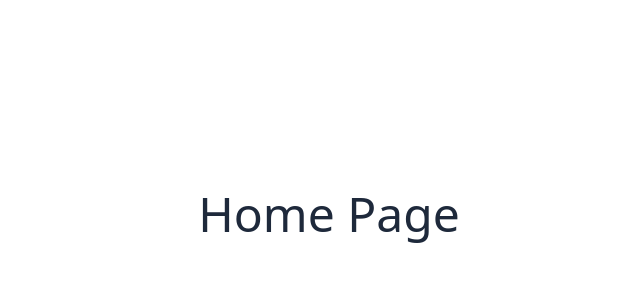
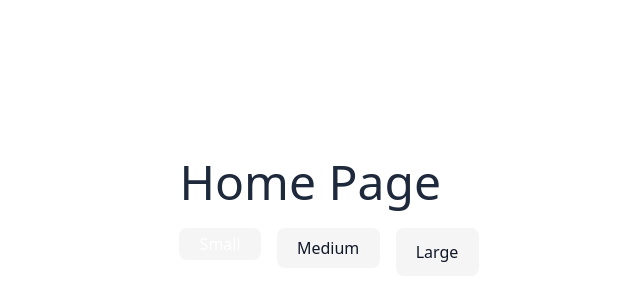
Before and after one commit to PoncheDeFrutas/neo-template, a React (Vite) app: page / in a window 1280 px wide. Shown: the part 186-486 px from the top of the page, without its empty margins (311-951 px from the left). Built offline with nearby package versions, Linux system fonts and the light colour scheme.

Commit message:
feat: update HomePage to include button variants for better UI interaction

```diff
--- a/src/pages/home/ui/HomePage.tsx
+++ b/src/pages/home/ui/HomePage.tsx
@@ -1,9 +1,21 @@
+import { Button } from '@shared/ui';
 import type { FC } from 'react';
 
 const HomePage: FC = () => {
     return (
         <div>
             <h1>Home Page</h1>
+            <div className="mt-4 flex gap-4">
+                <Button size="sm" variant="primary">
+                    Small
+                </Button>
+                <Button size="md" variant="secondary">
+                    Medium
+                </Button>
+                <Button size="lg" variant="outline">
+                    Large
+                </Button>
+            </div>
         </div>
     );
 };
```
